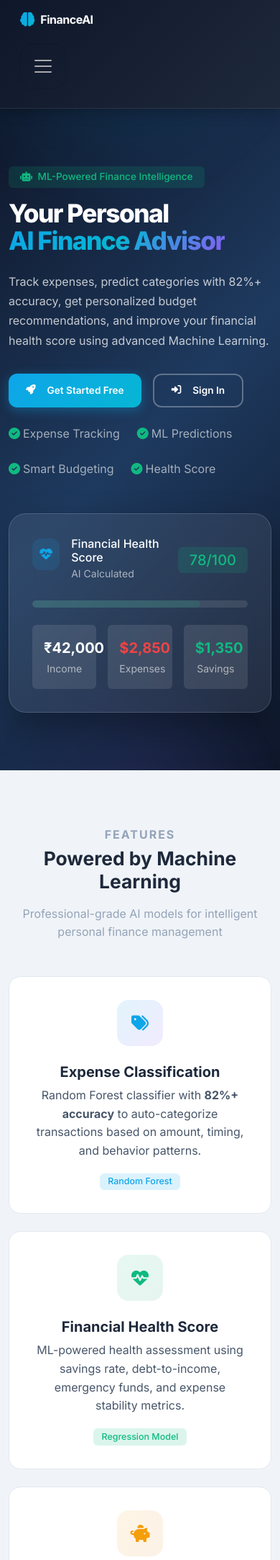
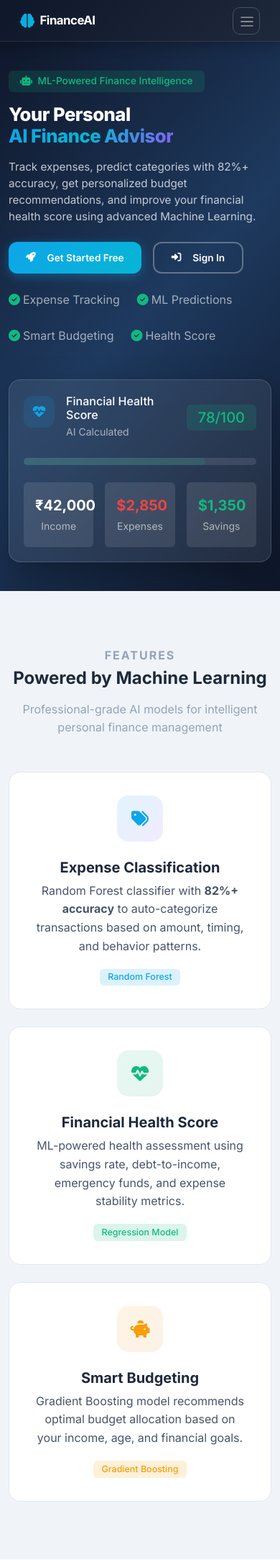
Before and after one commit to DEEP639936/ADVANCE-AI-PERSONAL-FINANCE-ADVISOR-, a Flask app: page / in a window 390 px wide. Shown: the top 2167 px of the page at 72% size. Run offline with Flask 3, Linux system fonts and the light colour scheme.

```diff
--- a/frontend/static/css/style.css
+++ b/frontend/static/css/style.css
@@ -95,7 +94,10 @@
    ============================================ */
 * { margin: 0; padding: 0; box-sizing: border-box; }
 
-html { scroll-behavior: smooth; }
+html {
+    scroll-behavior: smooth;
+    -webkit-text-size-adjust: 100%;
+}
 
 body {
     font-family: var(--font-main);
@@ -106,11 +108,12 @@ body {
     flex-direction: column;
     line-height: 1.6;
     -webkit-font-smoothing: antialiased;
-    transition: background-color var(--transition-base), color var(--transition-base);
 }
 
-/* Smooth theme transitions */
-*, *::before, *::after {
+/* Smooth theme transitions on key elements only (performance-safe) */
+body, .card, .btn, .form-control, .form-select, .nav-link,
+.dropdown-item, .modal-content, .stat-card, .feature-card,
+.navbar, .hero-section, .auth-card, .glass-card {
     transition: background-color var(--transition-base),
                 border-color var(--transition-base),
                 color var(--transition-base),
@@ -131,6 +134,7 @@ body {
 .navbar {
     background: var(--bg-navbar) !important;
     backdrop-filter: blur(20px);
+    -webkit-backdrop-filter: blur(20px);
     border-bottom: 1px solid rgba(255,255,255,0.1);
     padding: 0.75rem 0;
     position: sticky;
@@ -321,6 +329,7 @@ body {
 .hero-card {
     background: rgba(255,255,255,0.08);
     backdrop-filter: blur(20px);
+    -webkit-backdrop-filter: blur(20px);
     border: 1px solid rgba(255,255,255,0.15);
     border-radius: var(--radius-xl);
     padding: 2rem;
@@ -343,10 +352,13 @@ body {
     border: none;
     display: inline-flex;
     align-items: center;
+    justify-content: center;
     gap: 0.5rem;
     font-size: 0.95rem;
     cursor: pointer;
     transition: all var(--transition-fast);
+    touch-action: manipulation;
+    white-space: nowrap;
 }
 
 .btn-primary {
@@ -1098,23 +1133,6 @@ p { color: var(--text-secondary); }
 .tip-item h6 { color: var(--text-primary); font-size: 0.9rem; margin-bottom: 0.2rem; }
 
 /* ============================================
-   RESPONSIVE
-   ============================================ */
-@media (max-width: 768px) {
-    .hero-title { font-size: 2.2rem; }
-    .hero-subtitle { font-size: 1rem; }
-    .stat-card { margin-bottom: 1rem; }
-    .auth-card { padding: 1.5rem; margin: 1rem; }
-    .navbar-collapse {
-        background: rgba(15, 23, 42, 0.97);
-        backdrop-filter: blur(20px);
-        padding: 1rem;
-        border-radius: var(--radius-lg);
-        margin-top: 0.5rem;
-    }
-}
-
-/* ============================================
    UTILITIES
    ============================================ */
 .text-gradient {
@@ -1138,44 +1157,70 @@ p { color: var(--text-secondary); }
 .text-white-60 { color: rgba(255,255,255,0.6) !important; }
 .text-white-80 { color: rgba(255,255,255,0.8) !important; }
 
-/* FIX: Improve mobile UI layout and prevent navbar/content overflow */
+/* ============================================
+   RESPONSIVE - MOBILE OPTIMIZED (Consolidated)
+   ============================================ */
 @media (max-width: 768px) {
+    /* --- Layout & Body --- */
     body {
         overflow-x: hidden;
     }
 
+    /* --- Navbar: Professional Mobile Header --- */
     .navbar {
         padding: 0.6rem 0.75rem;
     }
-
     .navbar .container-fluid {
         padding-left: 0.5rem;
         padding-right: 0.5rem;
+        flex-wrap: nowrap;               /* keep logo + toggler in one row */
+        align-items: center;
+    }
+    .navbar-brand {
+        font-size: 1.15rem;
+        margin-bottom: 0;                /* FIX: remove forced margin */
+    }
+    .navbar-brand i {
+        font-size: 1.4rem;
     }
 
-    .navbar-brand {
-        font-size: 1.15rem;
+    /* FIX: Compact hamburger toggle in top-right (not below logo) */
+    .navbar-toggler {
+        width: 40px;
+        height: 40px;
+        padding: 0.5rem;
+        border-radius: 10px;
+        border: 1px solid rgba(255,255,255,0.2);
+        margin-left: auto;               /* push to right */
+        order: 1;                      /* ensure right side */
+    }
+    .navbar-toggler-icon {
+        width: 1.1em;
+        height: 1.1em;
     }
 
+    /* FIX: Clean mobile dropdown menu */
     .navbar-collapse {
         width: 100%;
         max-width: 100%;
         margin-top: 0.75rem;
-        padding: 0.9rem;
+        padding: 1rem;
         border-radius: 16px;
+        background: rgba(15, 23, 42, 0.98);
+        backdrop-filter: blur(20px);
+        -webkit-backdrop-filter: blur(20px);
+        border: 1px solid rgba(255,255,255,0.08);
         overflow: hidden;
     }
-
     .navbar-nav {
-        gap: 0.25rem;
+        gap: 0.35rem;
     }
-
     .nav-link {
         width: 100%;
-        padding: 0.75rem 1rem !important;
+        padding: 0.85rem 1rem !important;
         font-size: 0.95rem;
+        border-radius: 10px;
     }
-
     .navbar-collapse .d-flex {
         flex-wrap: wrap;
         justify-content: center;
@@ -1183,45 +1228,108 @@ p { color: var(--text-secondary); }
         gap: 0.75rem !important;
         margin-top: 0.75rem;
     }
-
     #authLinks {
         width: 100%;
         justify-content: center;
     }
-
     #authLinks .btn {
         flex: 1;
-        max-width: 150px;
+        max-width: 160px;
         padding: 0.65rem 0.8rem;
     }
-
     .user-menu {
-        max-width: 110px;
-        padding: 0.35rem 0.55rem;
+        max-width: 130px;
+        padding: 0.4rem 0.6rem;
     }
 
-    .page-content {
-        padding-top: 1rem;
+    /* --- Hero: FIX messy header --- */
+    .hero-section {
+        padding: 40px 0 !important;    /* FIX: tighter padding */
+    }
+    .hero-section::before,
+    .hero-section::after {
+        display: none;                 /* FIX: hide orbs that overflow mobile */
+    }
+    .hero-title {
+        font-size: 1.85rem !important; /* FIX: readable, not giant */
+        letter-spacing: -0.5px;
+        line-height: 1.2;
+        margin-bottom: 1rem;
+    }
+    .hero-subtitle {
+        font-size: 1rem !important;
+        line-height: 1.5;
+        max-width: 100%;
+        margin-bottom: 1.5rem;
+    }
+    .hero-card {
+        padding: 1.25rem;
+        border-radius: var(--radius-lg);
     }
 
+    /* --- Content --- */
+    .page-content {
+        padding: 1.25rem 0;
+    }
     .container-fluid {
         padding-left: 1rem !important;
         padding-right: 1rem !important;
     }
 
+    /* --- Stats & Cards --- */
+    .stat-card {
+        padding: 1.25rem;
+        margin-bottom: 0.75rem;
+        border-radius: var(--radius-md);
+    }
+    .stat-icon {
+        width: 44px;
+        height: 44px;
+        font-size: 1.1rem;
+    }
+    .stat-value {
+        font-size: 1.4rem;
+        word-break: break-word;
+    }
+    .card-header {
+        flex-direction: column;
+        align-items: flex-start !important;
+        gap: 0.5rem;
+        padding: 1rem;
+    }
+    .card-body {
+        padding: 1rem;
+    }
+
+    /* --- FIX: Charts visible on mobile --- */
+    .chart-container {
+        height: 280px !important;
+    }
+    canvas {
+        max-width: 100% !important;
+        height: auto !important;
+        min-height: 260px !important;  /* FIX: force chart height */
+    }
+
+    /* --- Tables --- */
+    .table-responsive {
+        overflow-x: auto;
+        -webkit-overflow-scrolling: touch;
+        border-radius: var(--radius-md);
+    }
+
+    /* --- Buttons Grid --- */
     .page-content > .container-fluid > .d-flex:first-child {
         flex-direction: column;
         align-items: flex-start !important;
         gap: 1rem;
     }
-
     .page-content > .container-fluid > .d-flex:first-child > .d-flex {
         width: 100%;
         display: grid !important;
         grid-template-columns: 1fr 1fr;
         gap: 0.75rem !important;
     }
-
     .page-content > .container-fluid > .d-flex:first-child .btn {
         width: 100%;
         font-size: 0.9rem;
@@ -1229,101 +1337,95 @@ p { color: var(--text-secondary); }
         white-space: normal;
     }
 
-    .stat-card {
-        padding: 1.25rem;
-        border-radius: 18px;
-        margin-bottom: 0;
+    /* --- Auth --- */
+    .auth-card {
+        padding: 1.5rem;
+        margin: 1rem;
     }
 
-    .stat-icon {
-        width: 44px;
-        height: 44px;
-        font-size: 1.1rem;
+    /* --- Footer --- */
+    .footer {
+        text-align: center;
+        padding: 1.25rem 0;
+    }
+
+    /* --- Toasts --- */
+    .toast-container {
+        top: 80px;
+        right: 10px;
+        left: 10px;
+    }
+    .toast {
+        min-width: unset;
+        width: 100%;
+    }
+}
+
+/* ============================================
+   RESPONSIVE - EXTRA SMALL PHONES
+   ============================================ */
+@media (max-width: 480px) {
+    .navbar-brand {
+        font-size: 1.05rem;
+    }
+    .navbar-brand i {
+        font-size: 1.25rem;
+    }
+    .navbar-toggler {
+        width: 38px;
+        height: 38px;
+    }
+
+    .hero-title {
+        font-size: 1.6rem !important;
+    }
+    .hero-subtitle {
+        font-size: 0.95rem !important;
+    }
+
+    h2 {
+        font-size: 1.5rem;
     }
 
     .stat-value {
-        font-size: 1.45rem;
-        word-break: break-word;
+        font-size: 1.25rem;
     }
-
-    .card-header {
-        flex-direction: column;
-        align-items: flex-start !important;
-        gap: 0.5rem;
-        padding: 1rem;
-    }
-
-    .card-body {
-        padding: 1rem;
-    }
-
-    canvas {
-        max-width: 100% !important;
-    }
-
-    .table-responsive {
-        overflow-x: auto;
-    }
-
-    .footer {
-        text-align: center;
-    }
-}
-
-@media (max-width: 480px) {
-    .navbar-brand {
-        font-size: 1rem;
-    }
-
-    .navbar-brand i {
-        font-size: 1.3rem;
-    }
-
-    h2 {
-        font-size: 1.65rem;
-    }
-
-    .stat-value {
-        font-size: 1.35rem;
+    .stat-label {
+        font-size: 0.8rem;
     }
 
     .btn {
         font-size: 0.85rem;
+        padding: 0.6rem 1rem;
+    }
+
+    .chart-container {
+        height: 240px !important;
+    }
+    canvas {
+        min-height: 240px !important;
+    }
+
+    .auth-card {
+        padding: 1.25rem;
+        margin: 0.5rem;
+        border-radius: var(--radius-lg);
+    }
+
+    .prediction-badge {
+        font-size: 1.25rem;
+        padding: 0.875rem 1.5rem;
+    }
+
+    .health-score-circle {
+        width: 120px;
+        height: 120px;
+    }
+    .health-score-circle::before {
+        width: 90px;
+        height: 90px;
+    }
+    .health-score-circle span {
+        font-size: 1.6rem;
     }
 }
-
-/* FIX: Move mobile hamburger menu below FinanceAI logo on left side */
-
-@media (max-width: 768px) {
-
-    .navbar .container-fluid {
-        display: flex;
-        flex-direction: column;
-        align-items: flex-start !important;
-    }
-
-    .navbar-brand {
-        margin-bottom: 0.75rem;
-    }
-
-    .navbar-toggler {
-        position: relative !important;
-        top: 0 !important;
-        right: 0 !important;
-        left: 0 !important;
-
-        margin-top: 0.2rem;
-        margin-bottom: 1rem;
-
-        align-self: flex-start !important;
-
-        width: 64px;
-        height: 64px;
-
-        border-radius: 18px;
-    }
-
-    .navbar-collapse {
-        width: 100%;
-    }
-}
```
Also changed, not shown: other parts of frontend/static/css/style.css (+36 -9 lines).
